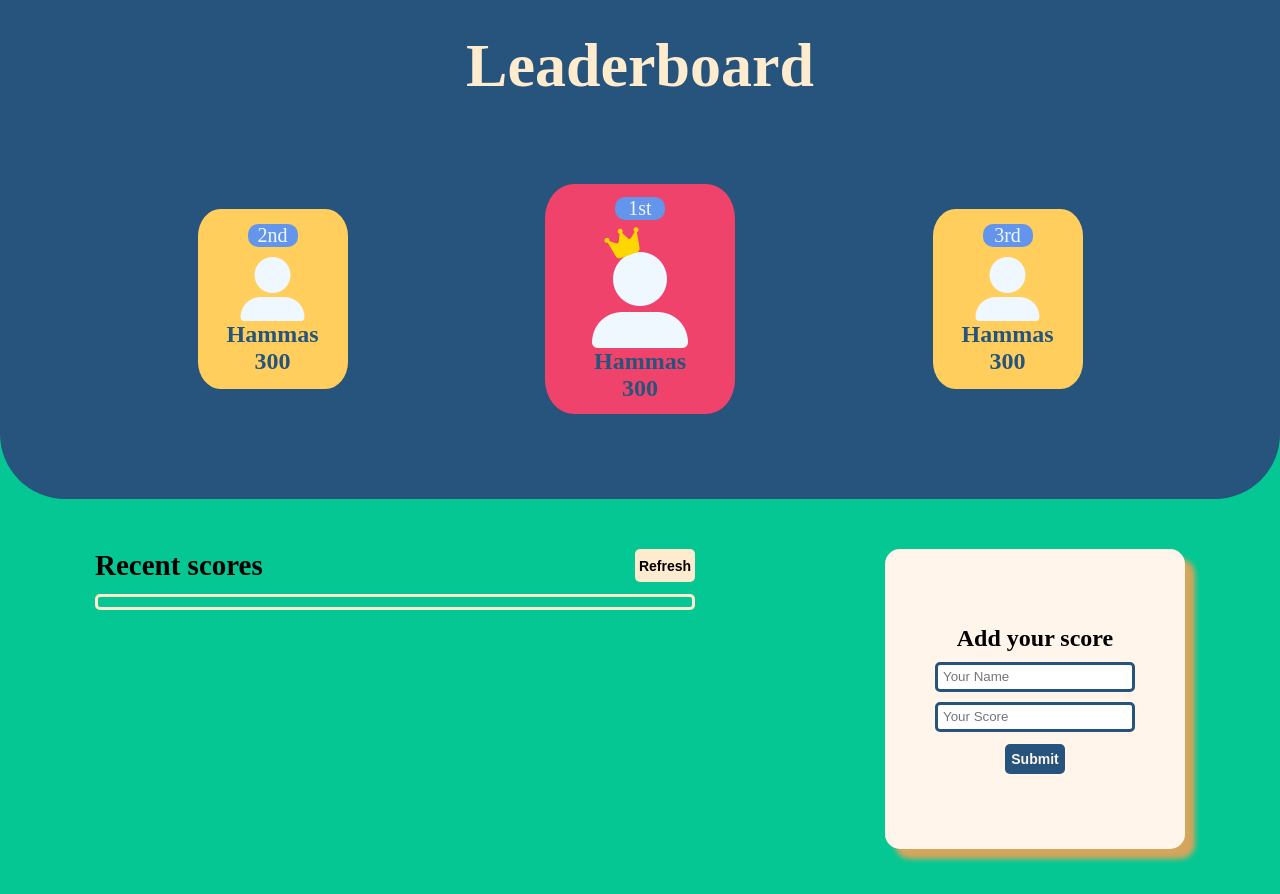
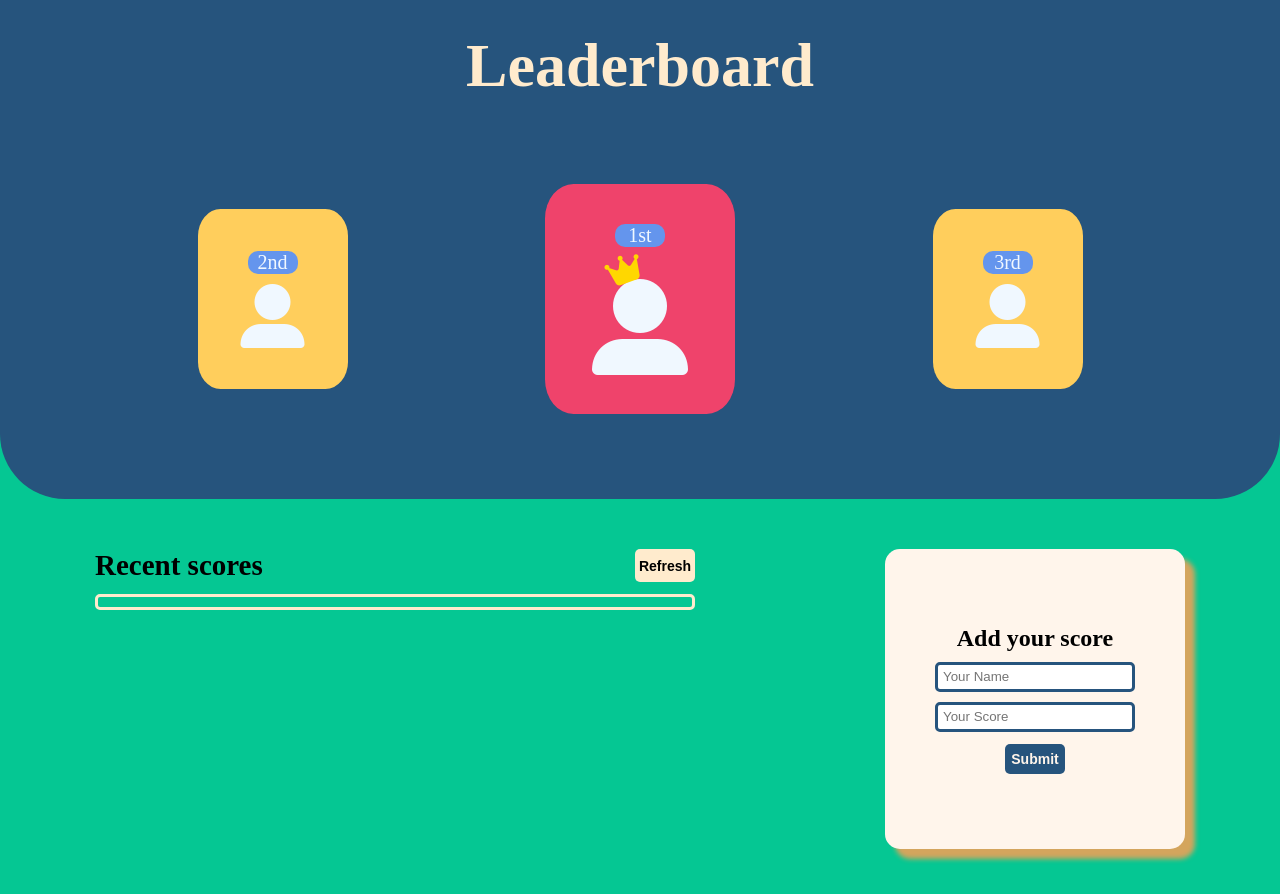
Before and after one commit to HAMMAS-SALEEM/Leaderboard, a website built with webpack: page src/index.html in a window 1280 px wide. Built offline with nearby package versions, Linux system fonts and the light colour scheme; no server answers.

Commit message:
Update API

```diff
--- a/src/components/js/api.js
+++ b/src/components/js/api.js
@@ -2,7 +2,7 @@ import showRanks from './showRanks.js';
 
 // const id = 'UrrwaUE68W5wfBNLiufe';
 export const refreshApiData = (players, playerBox) => {
-  fetch('https://us-central1-js-capstone-backend.cloudfunctions.net/api/games/UrrwaUE68W5wfBNLiufe/scores')
+  fetch('https://us-central1-js-capstone-backend.cloudfunctions.net/api/games/a9b9cdf78dfb964d4ad19ba5e0292907;o=1/scores')
     .then((response) => response.json())
     .then((json) => {
       players = json.result;
@@ -30,7 +30,7 @@ export const addEntry = async (name, score) => {
     user: name.value,
     score: score.value,
   };
-  const response = await fetch('https://us-central1-js-capstone-backend.cloudfunctions.net/api/games/UrrwaUE68W5wfBNLiufe/scores', {
+  const response = await fetch('https://us-central1-js-capstone-backend.cloudfunctions.net/api/games/a9b9cdf78dfb964d4ad19ba5e0292907;o=1/scores', {
     method: 'POST',
     body: JSON.stringify(obj),
     headers: {
--- a/src/index.html
+++ b/src/index.html
@@ -21,21 +21,21 @@
             <div class="rank-second top-ranks-person">
                 <p class="position pos-not-first">2nd</p>
                 <i class="fas fa-user-alt fa-4x"></i>
-                <p class="name second-person">Hammas</p>
-                <p class="score second-score">300</p>
+                <p class="name second-person"></p>
+                <p class="score second-score"></p>
             </div>
             <div class="rank-first top-ranks-person">
                 <p class="position">1st</p>
                 <i class="fas fa-crown fa-2x"></i>
                 <i class="fas fa-user-alt fa-6x"></i>
-                <p class="name first-person">Hammas</p>
-                <p class="score first-score">300</p>
+                <p class="name first-person"></p>
+                <p class="score first-score"></p>
             </div>
             <div class="rank-third top-ranks-person">
                 <p class="position pos-not-first">3rd</p>
                 <i class="fas fa-user-alt fa-4x"></i>
-                <p class="name third-person">Hammas</p>
-                <p class="score third-score">300</p>
+                <p class="name third-person"></p>
+                <p class="score third-score"></p>
             </div>
         </div>
         <div class="for-fullscreen">
```
